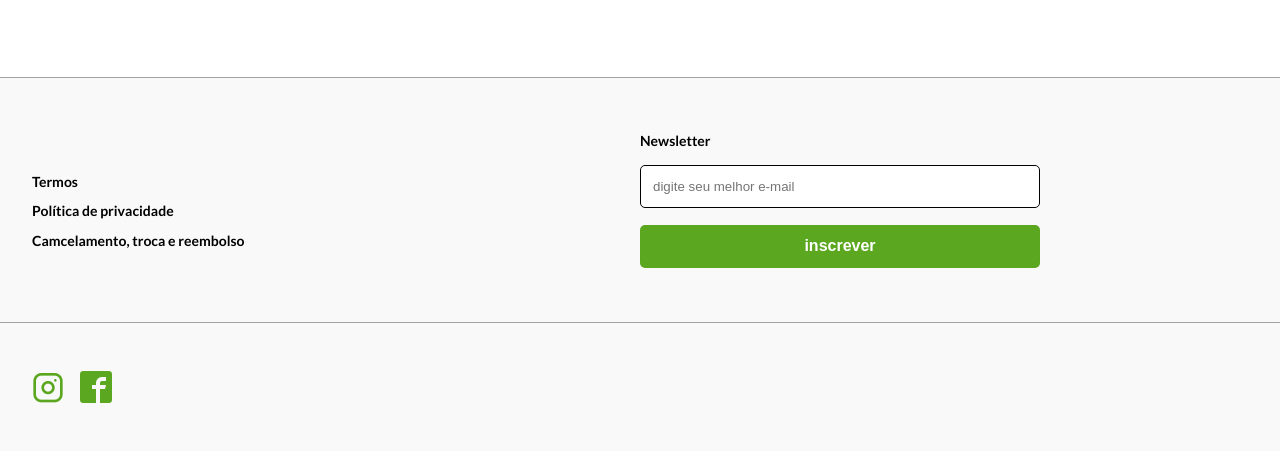
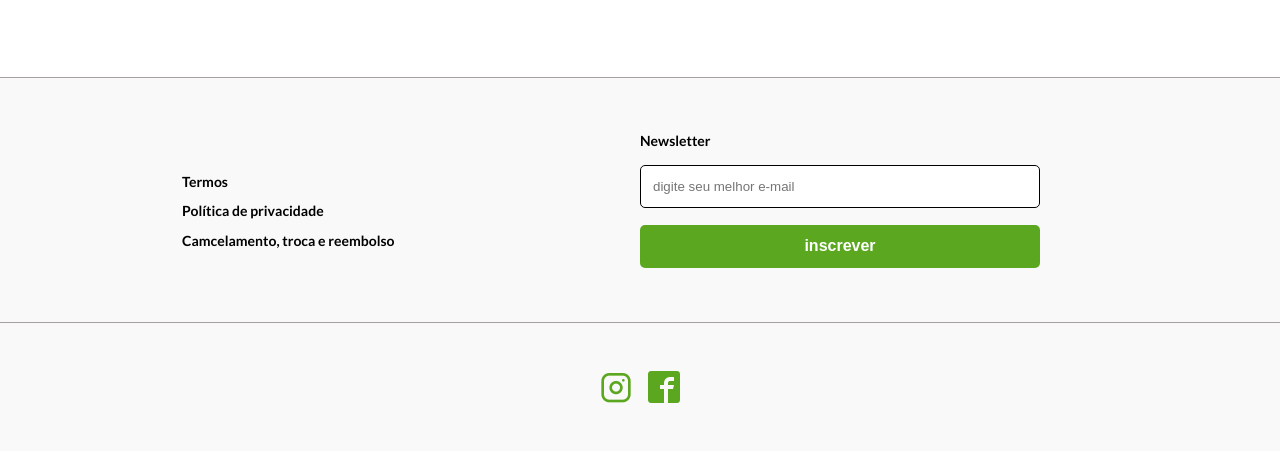
Before and after one commit to matheus778/selfcare, a plain HTML site: page index.html in a window 1280 px wide. Shown: the part 1238-1689 px from the top of the page. Drawn offline with nearby package versions, Linux system fonts and the light colour scheme; files whose address does not match are found by name.

Commit message:
ajustes no css

```diff
--- a/index.html
+++ b/index.html
@@ -124,7 +124,7 @@
     </div>
 
     <div class="line"></div>
-    <div class="social">
+    <div class="social container" id="social">
       <a href="" class="icon-instagram"></a>
       <a href="" class="icon-facebook"></a>
     </div>
--- a/styles/global.css
+++ b/styles/global.css
@@ -26,6 +26,8 @@ html {
 .container {
   padding-left: 2rem;
   padding-right: 2rem;
+  max-width: 980px;
+  margin: 0 auto;
 }
 
 .section {
--- a/styles/styles.css
+++ b/styles/styles.css
@@ -183,12 +183,11 @@ footer {
 
 .social {
   display: flex;
+  width: fit-content;
   gap: 1rem;
   align-items: center;
   padding-top: 3rem;
   padding-bottom: 3rem;
-  padding-left: 2rem;
-  padding-right: 2rem;
 }
 
 .social a {
```
